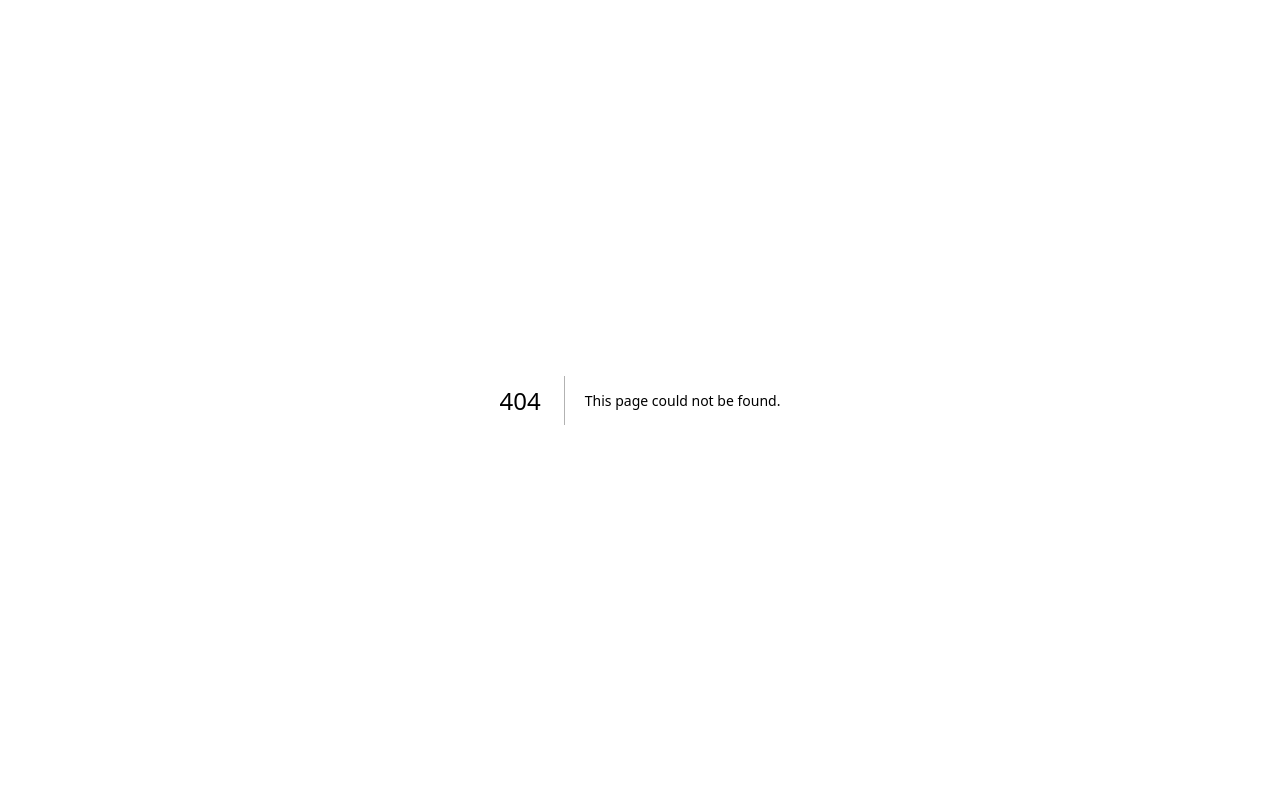
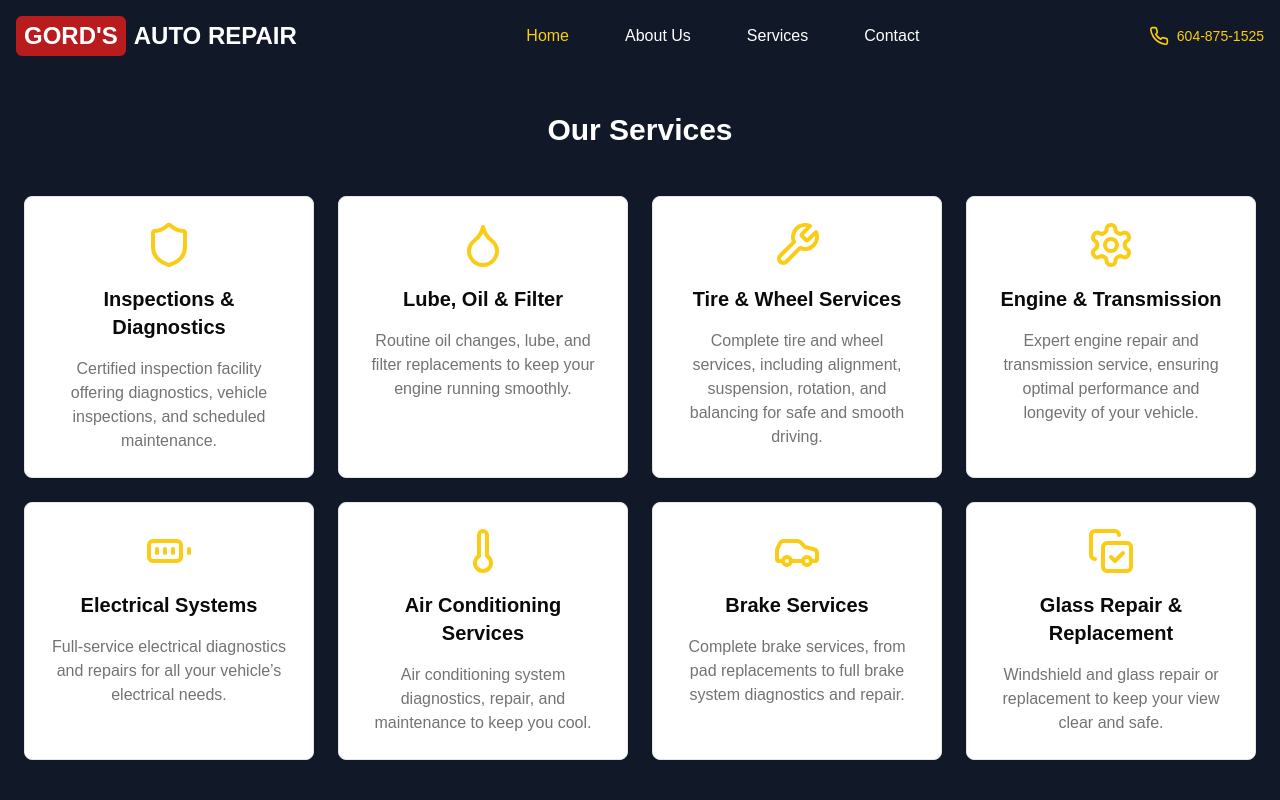
Before and after one commit to alextrieu/gords-auto, a Next.js app: page /our-services in a window 1280 px wide. Before the commit this address had no page. Shown: the top 800 px of the page. Built offline with nearby package versions, Linux system fonts and the light colour scheme.

Commit message:
added our services page

```diff
--- /dev/null
+++ b/app/our-services/page.tsx
@@ -0,0 +1,96 @@
+import React from "react";
+import Navigation from "@/components/navigation";
+import Footer from "@/components/footer";
+import {
+  Shield,
+  Droplet,
+  Wrench,
+  Settings,
+  BatteryFull,
+  Thermometer,
+  Car,
+  CopyCheck,
+} from "lucide-react";
+
+import { Card, CardContent } from "@/components/ui/card";
+
+export default function page() {
+  return (
+    <div className="flex flex-col min-h-screen">
+      <Navigation />
+      <section className="bg-gray-900 dark:bg-gray-900 border-b border-gray-800">
+        <div className="py-16 px-4 mx-auto max-w-screen-xl lg:py-28 lg:px-6 container">
+          <h2 className="text-3xl font-bold text-center mb-12 text-white">
+            Our Services
+          </h2>
+          <div className="grid grid-cols-2 md:grid-cols-3 lg:grid-cols-4 gap-6">
+            {[
+              {
+                icon: Shield,
+                title: "Inspections & Diagnostics",
+                description:
+                  "Certified inspection facility offering diagnostics, vehicle inspections, and scheduled maintenance.",
+              },
+              {
+                icon: Droplet,
+                title: "Lube, Oil & Filter",
+                description:
+                  "Routine oil changes, lube, and filter replacements to keep your engine running smoothly.",
+              },
+              {
+                icon: Wrench,
+                title: "Tire & Wheel Services",
+                description:
+                  "Complete tire and wheel services, including alignment, suspension, rotation, and balancing for safe and smooth driving.",
+              },
+              {
+                icon: Settings,
+                title: "Engine & Transmission",
+                description:
+                  "Expert engine repair and transmission service, ensuring optimal performance and longevity of your vehicle.",
+              },
+              {
+                icon: BatteryFull,
+                title: "Electrical Systems",
+                description:
+                  "Full-service electrical diagnostics and repairs for all your vehicle’s electrical needs.",
+              },
+              {
+                icon: Thermometer,
+                title: "Air Conditioning Services",
+                description:
+                  "Air conditioning system diagnostics, repair, and maintenance to keep you cool.",
+              },
+              {
+                icon: Car,
+                title: "Brake Services",
+                description:
+                  "Complete brake services, from pad replacements to full brake system diagnostics and repair.",
+              },
+              {
+                icon: CopyCheck,
+                title: "Glass Repair & Replacement",
+                description:
+                  "Windshield and glass repair or replacement to keep your view clear and safe.",
+              },
+            ].map((service, index) => (
+              <Card
+                key={index}
+                className="group hover:shadow-lg transition-shadow"
+              >
+                <CardContent className="p-6 flex flex-col items-center space-y-4 text-center">
+                  <service.icon className="w-12 h-12 text-yellow-400" />
+                  <h3 className="text-xl font-semibold">{service.title}</h3>
+                  <p className="text-neutral-500 dark:text-neutral-400">
+                    {service.description}
+                  </p>
+                </CardContent>
+              </Card>
+            ))}
+          </div>
+        </div>
+      </section>
+      <Footer />
+    </div>
+  );
+}
--- a/components/footer.tsx
+++ b/components/footer.tsx
@@ -12,8 +12,11 @@
               Gord&apos;s Auto Repair
             </h3>
             <p className="text-sm">
-              Your trusted local auto repair shop, committed to delivering
-              reliable and high-quality car maintenance services.
+              Your trusted local auto repair shop, dedicated to providing
+              dependable and high-quality car maintenance and repair services.
+              From routine checkups to complex repairs, our skilled team is here
+              to keep your vehicle running smoothly, safely, and efficiently on
+              the road.
             </p>
           </div>
 
```
